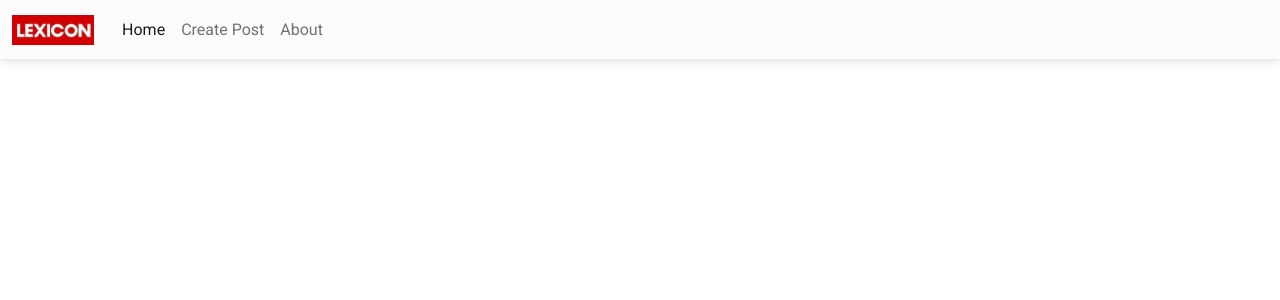
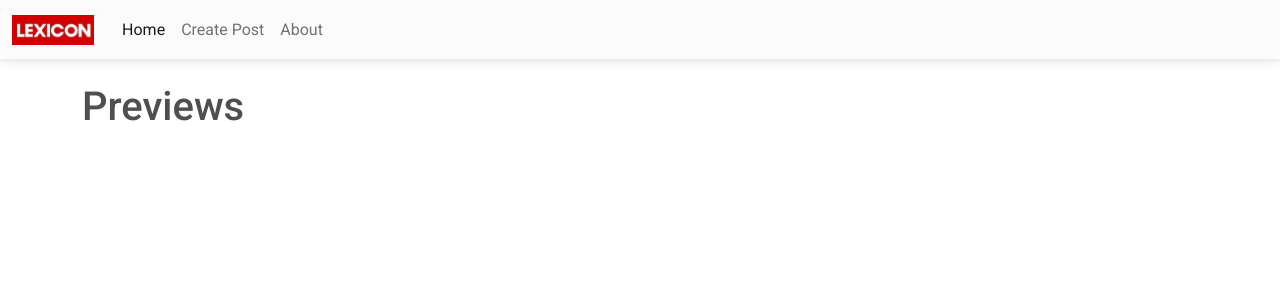
Before and after one commit to johnLexicon/lexicon_view_labb3, a Vue app: page / in a window 1280 px wide. Shown: the top 300 px of the page. Built offline with nearby package versions, Linux system fonts and the light colour scheme.

Commit message:
Added margins to views.

```diff
--- a/src/App.vue
+++ b/src/App.vue
@@ -1,7 +1,9 @@
 <template>
   <div id="app">
     <Navbar />
-    <router-view />
+    <div class="container mt-4">
+      <router-view />
+    </div>
   </div>
 </template>
 
--- a/src/views/Home.vue
+++ b/src/views/Home.vue
@@ -1,3 +1,5 @@
 <template>
-  <div class="home"></div>
+  <div class="home">
+    <h1>Previews</h1>
+  </div>
 </template>
```
